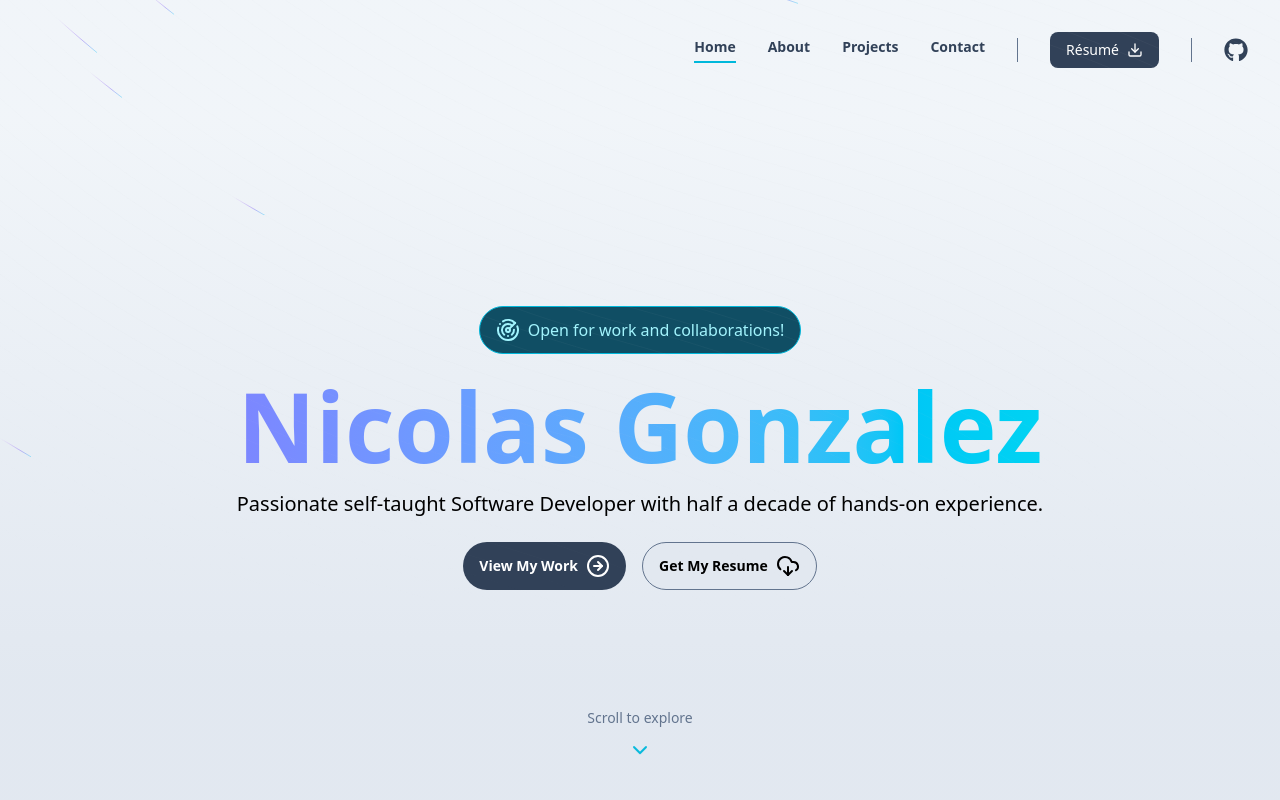
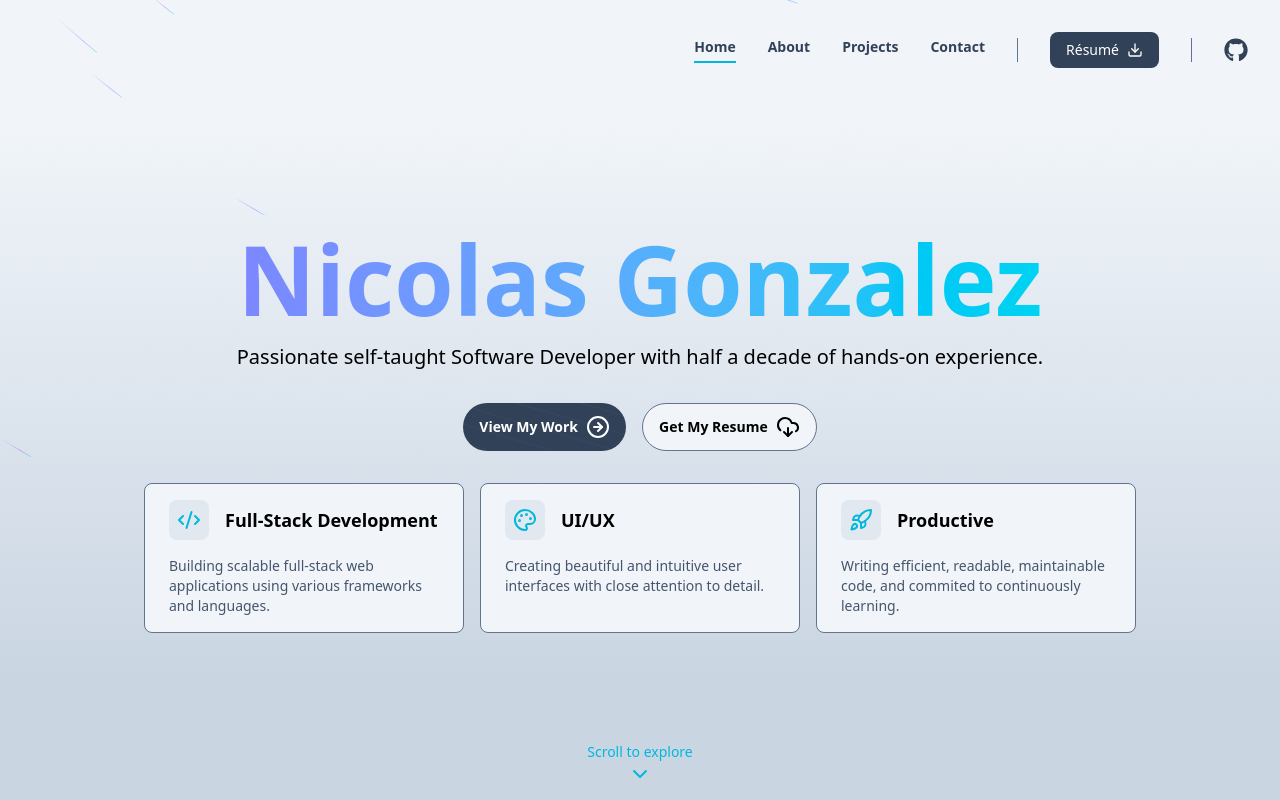
Before and after one commit to nicdgonzalez/nicdgonzalez.github.io, a Next.js app: page / in a window 1280 px wide. Shown: the top 800 px of the page. Built offline with nearby package versions, Linux system fonts and the light colour scheme.

Commit message:
add config to deploy to github pages

```diff
--- a/src/app/page.tsx
+++ b/src/app/page.tsx
@@ -1,9 +1,10 @@
 import {
   ChevronDown,
-  Circle,
   CircleArrowRight,
   CloudDownload,
-  Radar,
+  CodeXml,
+  Palette,
+  Rocket,
 } from "lucide-react";
 import type React from "react";
 import { BackgroundBeams } from "@/components/BackgroundBeams";
@@ -27,19 +28,14 @@ export default function Page() {
 
 // -> Sections ----------------------------------------------------------------
 
-const Home = () => (
+const Home = () => {
+  return (
     <Section
       id="home"
-    className="bg-gradient-to-b from-slate-100 dark:from-slate-900 from-15% to-slate-200 dark:to-slate-800 to-85% items-center justify-center"
+      className="bg-gradient-to-b from-slate-100 dark:from-slate-900 from-15% to-slate-300 dark:to-slate-800 to-85% items-center justify-center"
     >
       <BackgroundBeams className="z-0 pointer-events-none" />
-    <Container className="items-center text-center md:justify-center md:items-center gap-y-6">
-      <div className="flex flex-row text-cyan-200 items-center justify-center max-w-fit md:min-h-12 gap-x-2 bg-cyan-900 border border-cyan-500 rounded-full px-4 py-2">
-        <Radar className="h-5 md:h-6" />
-        <p className="text-sm md:text-base">
-          Open for work and collaborations!
-        </p>
-      </div>
+      <Container className="items-center text-center md:justify-center md:items-center gap-y-8">
         <div className="flex flex-col items-center gap-y-4">
           <Heading className="bg-gradient-to-br md:bg-gradient-to-r from-indigo-400 to-cyan-400 bg-clip-text text-transparent text-6xl md:text-8xl">
             Nicolas Gonzalez
@@ -49,7 +45,7 @@ const Home = () => (
             hands-on experience.
           </Subheading>
         </div>
-      <div className="flex flex-row justify-center gap-x-4">
+        <div className="flex flex-col sm:flex-row w-full justify-center gap-4">
           <a href="#projects">
             <PrimaryButton className="gap-x-1 md:gap-x-2">
               View My Work
@@ -67,13 +63,33 @@ const Home = () => (
             </SecondaryButton>
           </a>
         </div>
+        <div className="grid grid-cols-1 md:grid-cols-3 gap-4 text-wrap">
+          <InfoCard
+            icon={<CodeXml />}
+            title="Full-Stack Development"
+            body="Building scalable full-stack web applications using various frameworks and languages."
+          />
+          <InfoCard
+            icon={<Palette />}
+            title="UI/UX"
+            body="Creating beautiful and intuitive user interfaces with close attention to detail."
+          />
+          <InfoCard
+            icon={<Rocket />}
+            title="Productive"
+            body="Writing efficient, readable, maintainable code, and commited to continuously learning."
+          />
+        </div>
       </Container>
-    <div className="absolute flex flex-col text-cyan-500 bottom-8 items-center justify-center gap-y-4">
-      <p className="text-slate-500 text-sm animate-pulse">Scroll to explore</p>
+      <div className="hidden absolute md:flex flex-col text-cyan-500 bottom-2 items-center justify-center gap-y-1.5">
+        <p className="text-cyan-500 text-sm animate-pulse">
+          Scroll to explore
+        </p>
         <ChevronDown size={24} className="animate-bounce" />
       </div>
     </Section>
   );
+};
 
 const About = () => (
   <Section id="about">
@@ -110,7 +126,7 @@ const Section = ({ children, className, ...props }: SectionProps) => {
     <>
       <section
         className={cn(
-          "flex flex-col min-h-screen items-center w-full pt-24",
+          "flex flex-col min-h-screen items-center w-full pt-24 pb-8",
           className,
         )}
         {...props}
@@ -174,3 +190,27 @@ const Subheading = ({ children, className, ...props }: SubheadingProps) => {
     </h1>
   );
 };
+
+interface InfoCardProps extends React.HTMLAttributes<HTMLDivElement> {
+  icon: React.ReactNode;
+  title: string;
+  body: string;
+}
+
+const InfoCard = ({ icon, title, body }: InfoCardProps) => {
+  return (
+    <div className="flex flex-col md:max-w-[25vw] items-start bg-slate-100 dark:bg-slate-900 border border-slate-500 dark:border-slate-700 px-6 py-4 gap-y-4 rounded-lg">
+      <div className="flex flex-row gap-x-4">
+        <div className="h-fit p-2 bg-slate-200 dark:bg-slate-800 text-cyan-500 rounded-lg">
+          {icon}
+        </div>
+        <h1 className="flex min-h-10 items-center font-bold text-lg">
+          {title}
+        </h1>
+      </div>
+      <p className="text-sm text-slate-600 dark:text-slate-400 text-left">
+        {body}
+      </p>
+    </div>
+  );
+};
--- a/src/components/Button.tsx
+++ b/src/components/Button.tsx
@@ -10,7 +10,7 @@ export const PrimaryButton = ({ children, className }: ButtonProps) => {
     <button
       type="button"
       className={cn(
-        "flex flex-row min-h-12 text-xs md:text-sm text-white dark:text-black bg-slate-700 hover:bg-slate-900 dark:bg-slate-300 hover:dark:bg-slate-100 px-4 py-2 font-semibold rounded-full items-center justify-center hover:cursor-pointer",
+        "flex flex-row min-h-12 text-xs md:text-sm text-white dark:text-black bg-slate-700 hover:bg-slate-900 dark:bg-slate-300 hover:dark:bg-slate-100 px-4 py-2 font-semibold rounded-full items-center justify-center hover:cursor-pointer w-full sm:w-fit",
         className,
       )}
     >
@@ -24,7 +24,7 @@ export const SecondaryButton = ({ children, className }: ButtonProps) => {
     <button
       type="button"
       className={cn(
-        "flex flex-row min-h-12 text-xs md:text-sm text-black dark:text-white bg-slate-200 hover:bg-slate-100 dark:bg-slate-800 hover:dark:bg-slate-700 px-4 py-2 font-semibold rounded-full items-center justify-center hover:cursor-pointer border border-slate-500",
+        "flex flex-row min-h-12 text-xs md:text-sm text-black dark:text-white bg-slate-100 hover:bg-white dark:bg-slate-800 hover:dark:bg-slate-700 px-4 py-2 font-semibold rounded-full items-center justify-center hover:cursor-pointer border border-slate-500 w-full sm:w-fit",
         className,
       )}
     >
--- a/src/components/Header.tsx
+++ b/src/components/Header.tsx
@@ -14,7 +14,7 @@ export const Header = () => {
   }> = [
     {
       id: "nav-home",
-      href: "/",
+      href: "#home",
       name: "Home",
       targetSectionId: "home",
     },
@@ -91,7 +91,7 @@ export const Header = () => {
         {isOpenMobile ? <X size={24} /> : <Menu size={24} />}
       </button>
       <header
-        className={`fixed md:top-0 flex md:flex flex-col md:flex-row w-screen min-h-screen bg-slate-100 dark:bg-slate-900 md:bg-transparent md:dark:bg-transparent md:min-h-6 justify-center md:justify-end items-center p-8
+        className={`z-40 fixed md:top-0 flex md:flex flex-col md:flex-row w-screen min-h-screen bg-slate-100 dark:bg-slate-900 md:bg-transparent md:dark:bg-transparent md:min-h-6 justify-center md:justify-end items-center p-8
           ${isOpenMobile ? "" : "hidden"}`}
       >
         <Navigation>
@@ -114,8 +114,8 @@ export const Header = () => {
             <NavigationItem>
               <a
                 href="../Nicolas_Gonzalez.pdf"
+                target="_blank"
                 rel="noreferrer noopener"
-                target="_blank"
               >
                 <button
                   type="button"
@@ -131,7 +131,11 @@ export const Header = () => {
           </NavigationSection>
           <NavigationSection>
             <NavigationItem>
-              <a href="https://github.com/nicdgonzalez">
+              <a
+                href="https://github.com/nicdgonzalez"
+                target="_blank"
+                rel="noreferrer noopener"
+              >
                 <FaGithub size={24} />
               </a>
             </NavigationItem>
```
Lines whose indentation alone changed are shown as unchanged.
